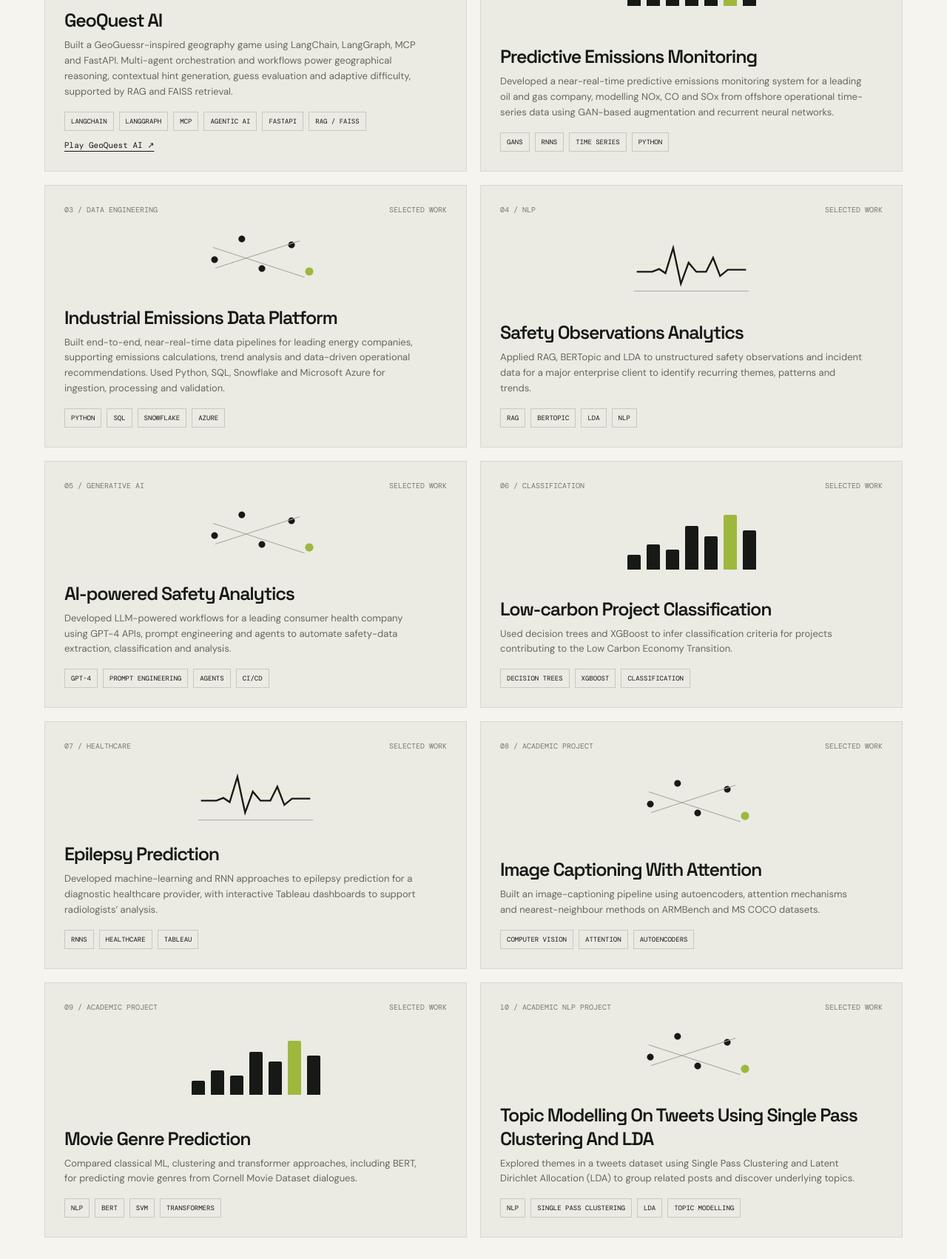
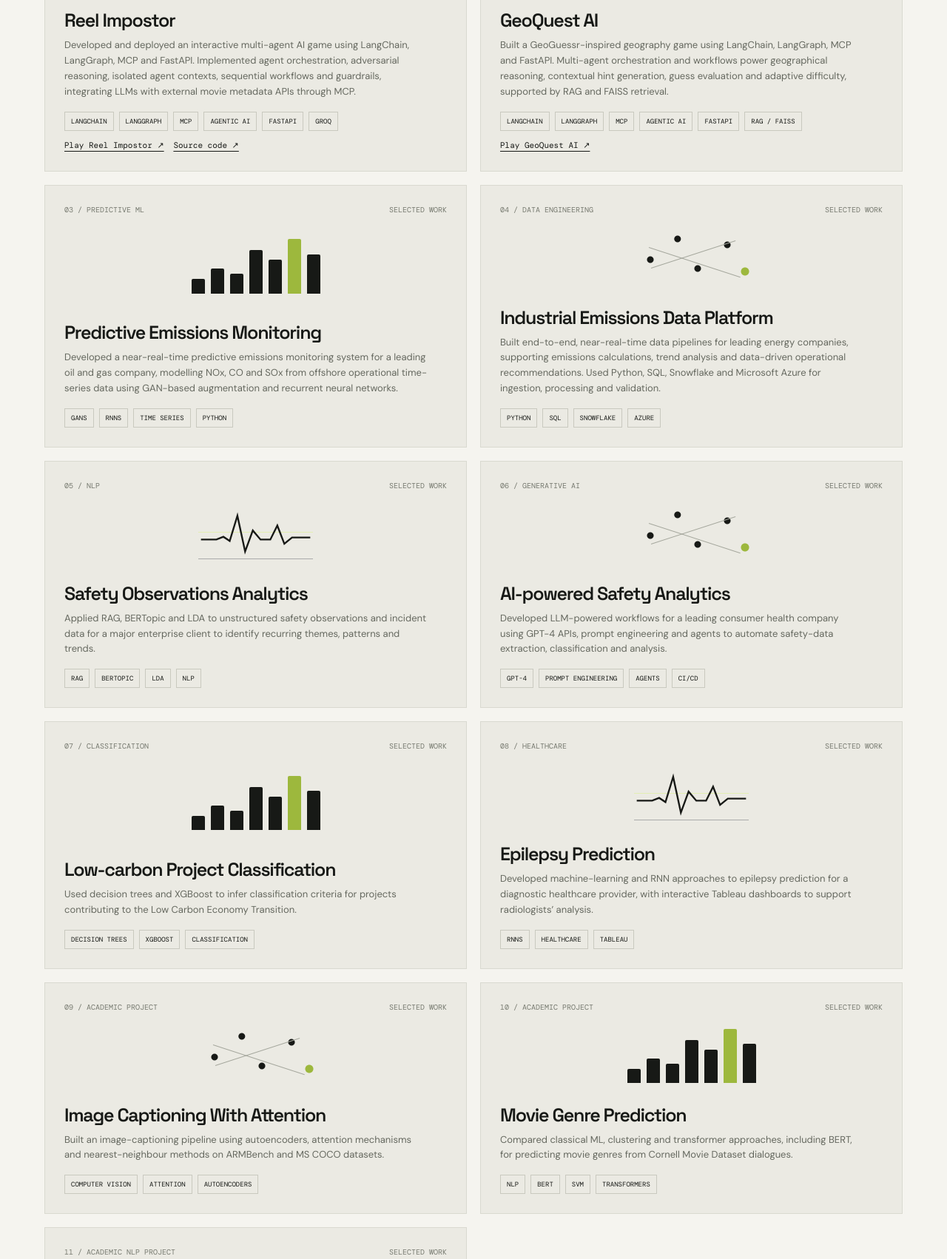
Before and after one commit to sahreen-sajjad/portfolio, a plain HTML site: page index.html in a window 1280 px wide. Shown: the part 2065-3767 px from the top of the page at 74% size. Drawn offline with nearby package versions, Linux system fonts and the light colour scheme.

Commit message:
Add Reel Impostor AI project

```diff
--- a/index.html
+++ b/index.html
@@ -126,52 +126,57 @@
         <div class="projects">
           <article class="project reveal featured-project" data-category="nlp agentic">
             <div class="project-top"><span>01 / Agentic AI</span><span>Personal project · Featured</span></div>
+            <div class="project-mark"><svg viewBox="0 0 200 100" width="200" height="100" fill="none" aria-hidden="true"><rect x="20" y="16" width="160" height="68" rx="6" stroke="#171916" stroke-width="2"/><path d="M20 30h160M20 70h160" stroke="#777a70" stroke-width="1.5"/><g fill="#171916"><rect x="30" y="21" width="12" height="5"/><rect x="158" y="21" width="12" height="5"/><rect x="30" y="74" width="12" height="5"/><rect x="158" y="74" width="12" height="5"/></g><g stroke="#171916" stroke-width="1.5"><circle cx="49" cy="50" r="11" fill="#ebeae3"/><circle cx="83" cy="50" r="11" fill="#ebeae3"/><circle cx="117" cy="50" r="11" fill="#d7f36a"/><circle cx="151" cy="50" r="11" fill="#ebeae3"/></g><g fill="#171916" font-size="12" font-family="monospace" text-anchor="middle"><text x="49" y="54">A</text><text x="83" y="54">B</text><text x="117" y="54">?</text><text x="151" y="54">D</text></g></svg></div>
+            <div><h3>Reel Impostor</h3><p>Developed and deployed an interactive multi-agent AI game using LangChain, LangGraph, MCP and FastAPI. Implemented agent orchestration, adversarial reasoning, isolated agent contexts, sequential workflows and guardrails, integrating LLMs with external movie metadata APIs through MCP.</p><div class="tags"><span>LangChain</span><span>LangGraph</span><span>MCP</span><span>Agentic AI</span><span>FastAPI</span><span>Groq</span></div><a class="paper-link" href="https://sahreen-sajjad.github.io/reel-imposter/" target="_blank" rel="noopener noreferrer">Play Reel Impostor ↗</a> &nbsp; <a class="paper-link" href="https://github.com/sahreen-sajjad/reel-imposter" target="_blank" rel="noopener noreferrer">Source code ↗</a></div>
+          </article>
+          <article class="project reveal featured-project" data-category="nlp agentic">
+            <div class="project-top"><span>02 / Agentic AI</span><span>Personal project · Featured</span></div>
             <div class="project-mark"><svg viewBox="0 0 200 100" width="200" height="100" fill="none" aria-hidden="true"><g stroke="#777a70" stroke-width="1.1"><circle cx="100" cy="50" r="42"/><ellipse cx="100" cy="50" rx="21" ry="42"/><path d="M58 50h84M65 28h70M65 72h70M100 8v84"/><path d="M30 75L77 42 122 61 170 20" stroke-dasharray="4 4"/></g><g fill="#171916"><circle cx="30" cy="75" r="4"/><circle cx="77" cy="42" r="4"/><circle cx="122" cy="61" r="4"/></g><path d="M170 8a12 12 0 0 0-12 12c0 8 12 20 12 20s12-12 12-20a12 12 0 0 0-12-12Z" fill="#d7f36a" stroke="#171916" stroke-width="1.5"/><circle cx="170" cy="20" r="4" fill="#171916"/></svg></div>
             <div><h3>GeoQuest AI</h3><p>Built a GeoGuessr-inspired geography game using LangChain, LangGraph, MCP and FastAPI. Multi-agent orchestration and workflows power geographical reasoning, contextual hint generation, guess evaluation and adaptive difficulty, supported by RAG and FAISS retrieval.</p><div class="tags"><span>LangChain</span><span>LangGraph</span><span>MCP</span><span>Agentic AI</span><span>FastAPI</span><span>RAG / FAISS</span></div><a class="paper-link" href="https://sahreen-sajjad.github.io/geoquest-ai/" target="_blank" rel="noopener noreferrer">Play GeoQuest AI ↗</a></div>
           </article>
 
           <article class="project reveal" data-category="ml">
-            <div class="project-top"><span>02 / Predictive ML</span><span>Selected work</span></div>
+            <div class="project-top"><span>03 / Predictive ML</span><span>Selected work</span></div>
             <div class="project-mark"><div class="bars"><i></i><i></i><i></i><i></i><i></i><i></i><i></i></div></div>
             <div><h3>Predictive Emissions Monitoring</h3><p>Developed a near-real-time predictive emissions monitoring system for a leading oil and gas company, modelling NOx, CO and SOx from offshore operational time-series data using GAN-based augmentation and recurrent neural networks.</p><div class="tags"><span>GANs</span><span>RNNs</span><span>Time series</span><span>Python</span></div></div>
           </article>
           <article class="project reveal" data-category="data">
-            <div class="project-top"><span>03 / Data engineering</span><span>Selected work</span></div>
+            <div class="project-top"><span>04 / Data engineering</span><span>Selected work</span></div>
             <div class="project-mark"><div class="network"></div></div>
             <div><h3>Industrial Emissions Data Platform</h3><p>Built end-to-end, near-real-time data pipelines for leading energy companies, supporting emissions calculations, trend analysis and data-driven operational recommendations. Used Python, SQL, Snowflake and Microsoft Azure for ingestion, processing and validation.</p><div class="tags"><span>Python</span><span>SQL</span><span>Snowflake</span><span>Azure</span></div></div>
           </article>
           <article class="project reveal" data-category="nlp">
-            <div class="project-top"><span>04 / NLP</span><span>Selected work</span></div>
+            <div class="project-top"><span>05 / NLP</span><span>Selected work</span></div>
             <div class="project-mark"><div class="pulse"><svg viewBox="0 0 160 75" fill="none"><path d="M2 48 L24 48 L34 44 L43 50 L54 14 L65 65 L76 35 L87 48 L101 48 L111 28 L121 54 L132 45 L158 45" stroke="#171916" stroke-width="2.5"/></svg></div></div>
             <div><h3>Safety Observations Analytics</h3><p>Applied RAG, BERTopic and LDA to unstructured safety observations and incident data for a major enterprise client to identify recurring themes, patterns and trends.</p><div class="tags"><span>RAG</span><span>BERTopic</span><span>LDA</span><span>NLP</span></div></div>
           </article>
           <article class="project reveal" data-category="nlp agentic">
-            <div class="project-top"><span>05 / Generative AI</span><span>Selected work</span></div>
+            <div class="project-top"><span>06 / Generative AI</span><span>Selected work</span></div>
             <div class="project-mark"><div class="network"></div></div>
             <div><h3>AI-powered Safety Analytics</h3><p>Developed LLM-powered workflows for a leading consumer health company using GPT-4 APIs, prompt engineering and agents to automate safety-data extraction, classification and analysis.</p><div class="tags"><span>GPT-4</span><span>Prompt engineering</span><span>Agents</span><span>CI/CD</span></div></div>
           </article>
           <article class="project reveal" data-category="ml">
-            <div class="project-top"><span>06 / Classification</span><span>Selected work</span></div>
+            <div class="project-top"><span>07 / Classification</span><span>Selected work</span></div>
             <div class="project-mark"><div class="bars"><i></i><i></i><i></i><i></i><i></i><i></i><i></i></div></div>
             <div><h3>Low-carbon Project Classification</h3><p>Used decision trees and XGBoost to infer classification criteria for projects contributing to the Low Carbon Economy Transition.</p><div class="tags"><span>Decision trees</span><span>XGBoost</span><span>Classification</span></div></div>
           </article>
           <article class="project reveal" data-category="ml">
-            <div class="project-top"><span>07 / Healthcare</span><span>Selected work</span></div>
+            <div class="project-top"><span>08 / Healthcare</span><span>Selected work</span></div>
             <div class="project-mark"><div class="pulse"><svg viewBox="0 0 160 75" fill="none"><path d="M2 48 L24 48 L34 44 L43 50 L54 14 L65 65 L76 35 L87 48 L101 48 L111 28 L121 54 L132 45 L158 45" stroke="#171916" stroke-width="2.5"/></svg></div></div>
             <div><h3>Epilepsy Prediction</h3><p>Developed machine-learning and RNN approaches to epilepsy prediction for a diagnostic healthcare provider, with interactive Tableau dashboards to support radiologists’ analysis.</p><div class="tags"><span>RNNs</span><span>Healthcare</span><span>Tableau</span></div></div>
           </article>
           <article class="project reveal" data-category="research">
-            <div class="project-top"><span>08 / Academic project</span><span>Selected work</span></div>
+            <div class="project-top"><span>09 / Academic project</span><span>Selected work</span></div>
             <div class="project-mark"><div class="network"></div></div>
             <div><h3>Image Captioning With Attention</h3><p>Built an image-captioning pipeline using autoencoders, attention mechanisms and nearest-neighbour methods on ARMBench and MS COCO datasets.</p><div class="tags"><span>Computer vision</span><span>Attention</span><span>Autoencoders</span></div></div>
           </article>
           <article class="project reveal" data-category="research">
-            <div class="project-top"><span>09 / Academic project</span><span>Selected work</span></div>
+            <div class="project-top"><span>10 / Academic project</span><span>Selected work</span></div>
             <div class="project-mark"><div class="bars"><i></i><i></i><i></i><i></i><i></i><i></i><i></i></div></div>
             <div><h3>Movie Genre Prediction</h3><p>Compared classical ML, clustering and transformer approaches, including BERT, for predicting movie genres from Cornell Movie Dataset dialogues.</p><div class="tags"><span>NLP</span><span>BERT</span><span>SVM</span><span>Transformers</span></div></div>
           </article>
                   <article class="project reveal" data-category="nlp">
-            <div class="project-top"><span>10 / Academic NLP project</span><span>Selected work</span></div>
+            <div class="project-top"><span>11 / Academic NLP project</span><span>Selected work</span></div>
             <div class="project-mark"><div class="network"></div></div>
             <div><h3>Topic Modelling On Tweets Using Single Pass Clustering And LDA</h3><p>Explored themes in a tweets dataset using Single Pass Clustering and Latent Dirichlet Allocation (LDA) to group related posts and discover underlying topics.</p><div class="tags"><span>NLP</span><span>Single Pass Clustering</span><span>LDA</span><span>Topic Modelling</span></div></div>
           </article>
```
